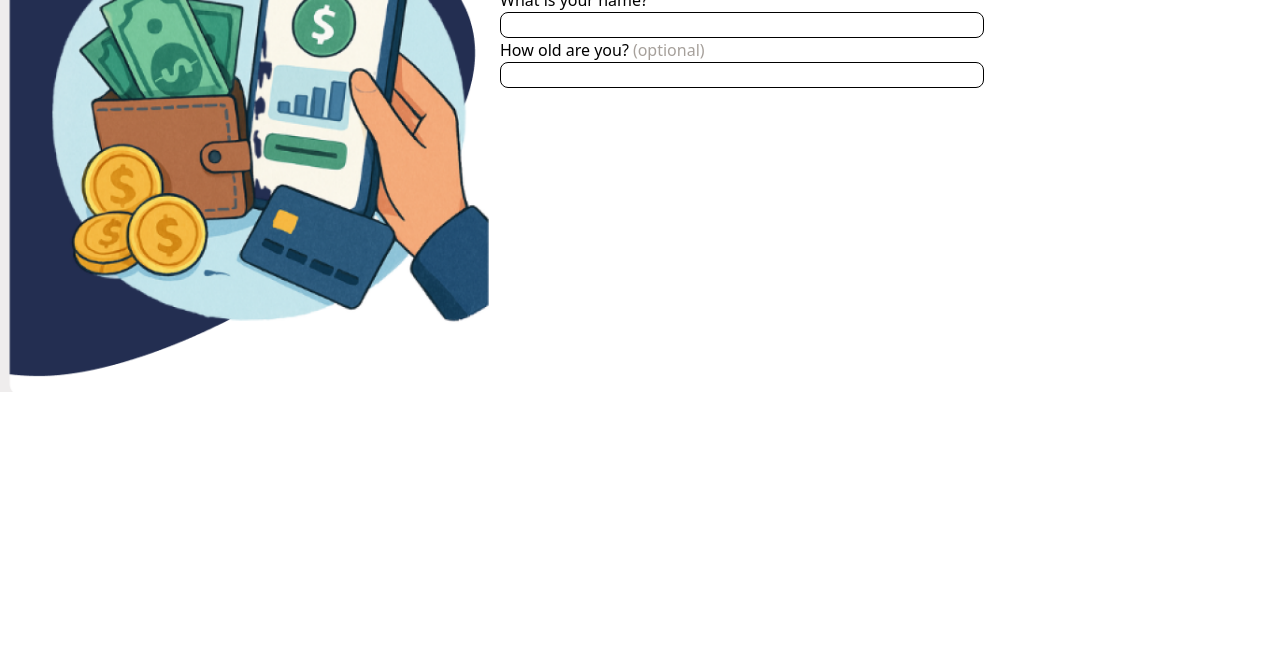
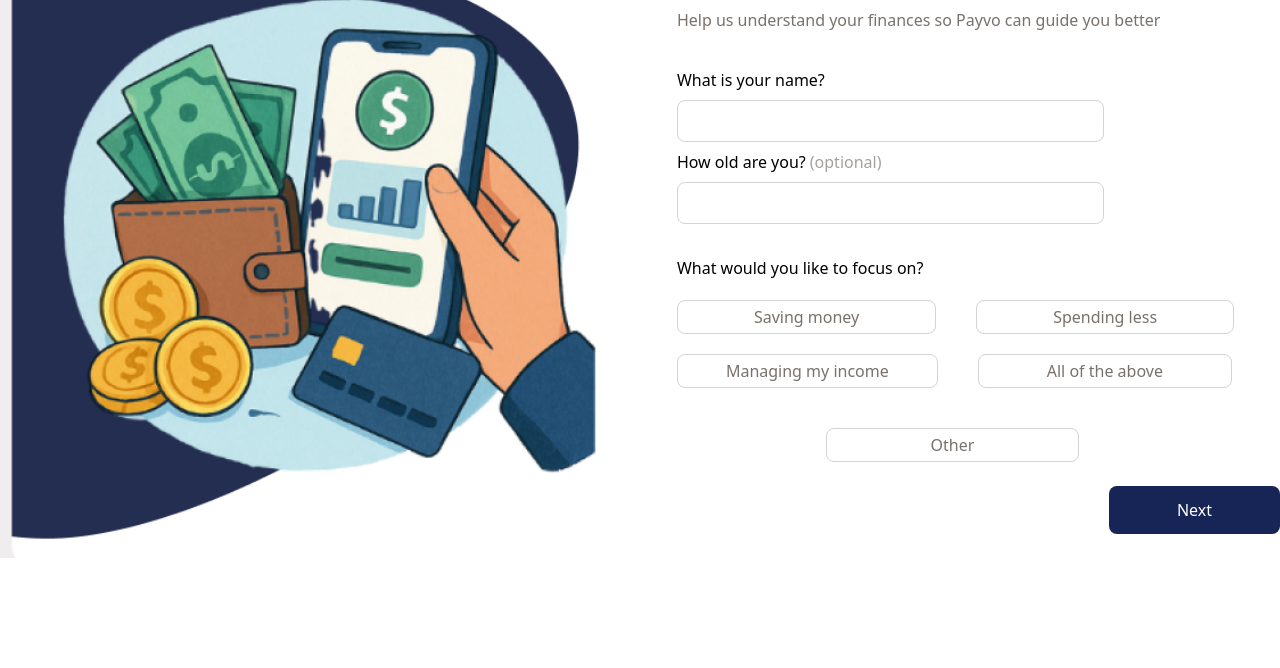
Before and after one commit to JavierSGonzalez/Payvo, a plain HTML site: page Ingreso de info/index.html in a window 1280 px wide. Shown: the part 132-800 px from the top of the page. Drawn offline with nearby package versions, Linux system fonts and the light colour scheme.

Commit message:
Pagina de ingreso de informacion 1 terminada

```diff
--- a/Ingreso de info/index.html
+++ b/Ingreso de info/index.html
@@ -9,34 +9,55 @@
 <body>
     <div class="flex">
         <!--Imagen que ocupa la mitad de la pantalla-->
-        <div>
-            <img src="imagenes/imagen.png" alt="" width="500px">
+        <div class="mt-13 ">
+            <img src="imagenes/imagen.png" alt="" width="609px">
         </div>
 
         <!--Otra mitad de formulario-->
-        <div class="flex flex-col">
+        <div class="flex flex-col mt-18 ml-17">
 
-            <div class="text-3xl font-bold mb-7">
+            <div class="text-4xl font-bold mb-7">
                 <h1>Set Up Your Financial Profile</h1>
             </div>
 
-            <div class="text-stone-700 mb-8">
+            <div class="text-stone-500 mb-8 ">
                 <h3>Help us understand your finances so Payvo can guide you better</h3>
             </div>
 
-            <div class="flex flex-col">
+            <div class="flex flex-col mt-1">
                 <label class="font-medium">What is your name?</label>
-                <input class="border rounded-lg" type="text">
+                <input class="border rounded-lg border-stone-300 py-2 mt-2 mr-44" type="text">
             </div>
 
-            <div class="flex flex-col">
+            <div class="flex flex-col mt-2">
                 <div class="flex">
                     <label class="font-medium" for="">How old are you?</label>
                     <label class="ml-1 text-stone-400" for="">(optional)</label>
                 </div>
-                <input class="border rounded-lg" type="text">
+                <input class="border rounded-lg border-stone-300 py-2 mt-2 mr-44" type="text">
             </div>
 
+            <div class="font-medium mt-8">
+                <h1>What would you like to focus on?</h1>
+            </div>
+
+            <div class="flex mt-5">
+                <button class="px-19 text-stone-500 font-medium py-1 border border-stone-300 rounded-lg mr-10">Saving money</button>
+                <button class="px-19 text-stone-500 font-medium py-1 border border-stone-300 rounded-lg">Spending less</button>
+            </div>
+
+            <div class="flex mt-5">
+                <button class="px-12 text-stone-500 font-medium py-1 border border-stone-300 rounded-lg mr-10">Managing my income</button>
+                <button class="px-17 text-stone-500 font-medium py-1 border border-stone-300 rounded-lg">All of the above</button>
+            </div>
+
+            <div class="flex justify-center">
+                <button class="px-26 text-stone-500 font-medium py-1 border border-stone-300 rounded-lg mt-10 mr-13">Other</button>
+            </div>
+
+            <div>
+                <a href=""><button class="py-3 px-17 bg-blue-950 text-white font-medium rounded-lg mt-6 ml-108 ease-in-out hover:scale-110">Next</button></a>
+            </div>
 
         </div>
 
```
